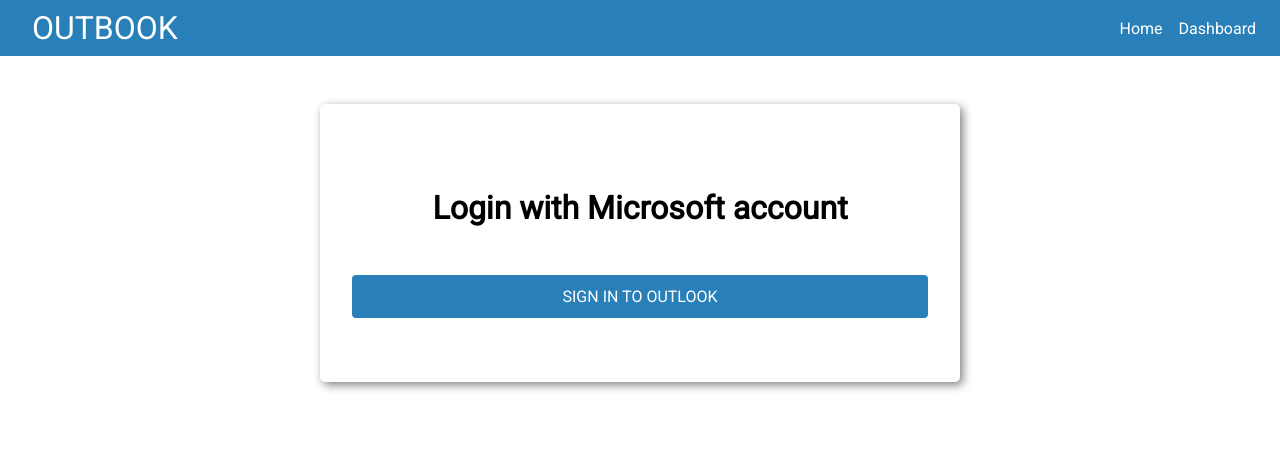
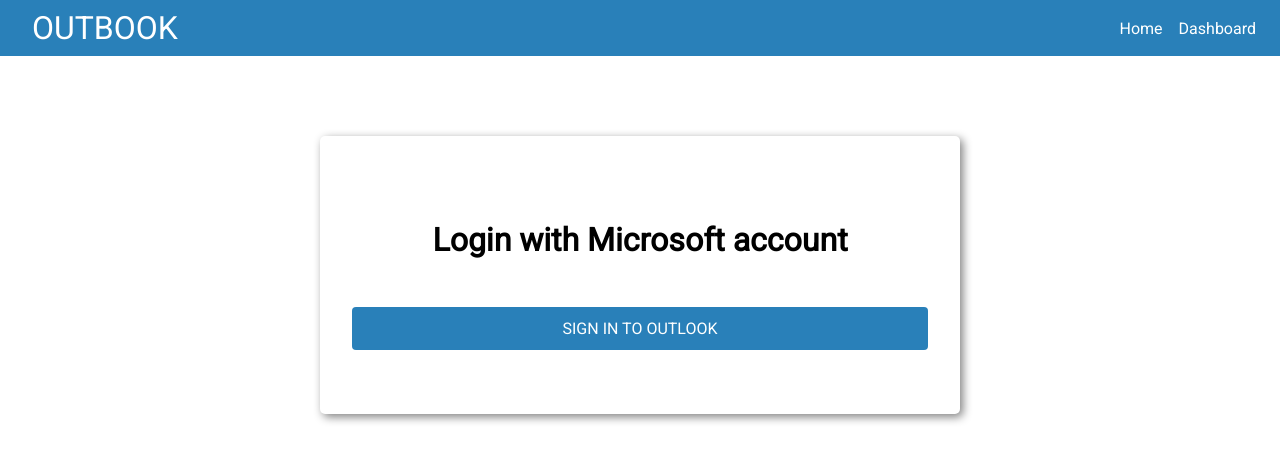
Before and after one commit to Outbook-Archive/Front-End-Web, a React (Create React App) app: page /login in a window 1280 px wide. Shown: the top 462 px of the page. Built offline with nearby package versions, Linux system fonts and the light colour scheme; no server answers.

Commit message:
add missing npm packages

```diff
--- a/package.json
+++ b/package.json
@@ -2,6 +2,7 @@
   "name": "client",
   "version": "0.1.0",
   "private": true,
+  "lisence": "MIT",
   "dependencies": {
     "dotenv": "^6.1.0",
     "react": "^16.5.2",
@@ -10,8 +11,7 @@
     "react-router-dom": "^4.3.1",
     "react-scripts": "2.0.4",
     "redux": "^4.0.1",
-    "redux-thunk": "^2.3.0",
-    "scss": "^0.2.4"
+    "redux-thunk": "^2.3.0"
   },
   "scripts": {
     "start": "react-scripts start",
--- a/src/components/App.js
+++ b/src/components/App.js
@@ -1,5 +1,4 @@
 import React, { Component } from 'react'
-
 import { BrowserRouter, Route } from 'react-router-dom'
 
 import Navbar from '../components/Navbar/Navbar'
--- a/src/components/Login/Login.css
+++ b/src/components/Login/Login.css
@@ -15,16 +15,16 @@
 }
 
 .login-container {
-	padding: 3rem;
-	margin-top: 56px;
-	/* Form Settings */
-	max-width: var(--max-width);
+	padding-top: calc(56px + 5rem);
+	/*max-width: var(--max-width);*/
 	min-width: 500px;
-	max-height: 400px;
-	gutters: 24px;
 	display: flex;
 	justify-content: center;
 	align-items: center;
+	/*FIXME: change to gradient*/
+	background-color: white;
+	padding-bottom: 100%;
+	height: 100%;
 }
 
 .form-title {
```
Also changed, not shown: 2 other files (tests, documents, lock files or other folders).
